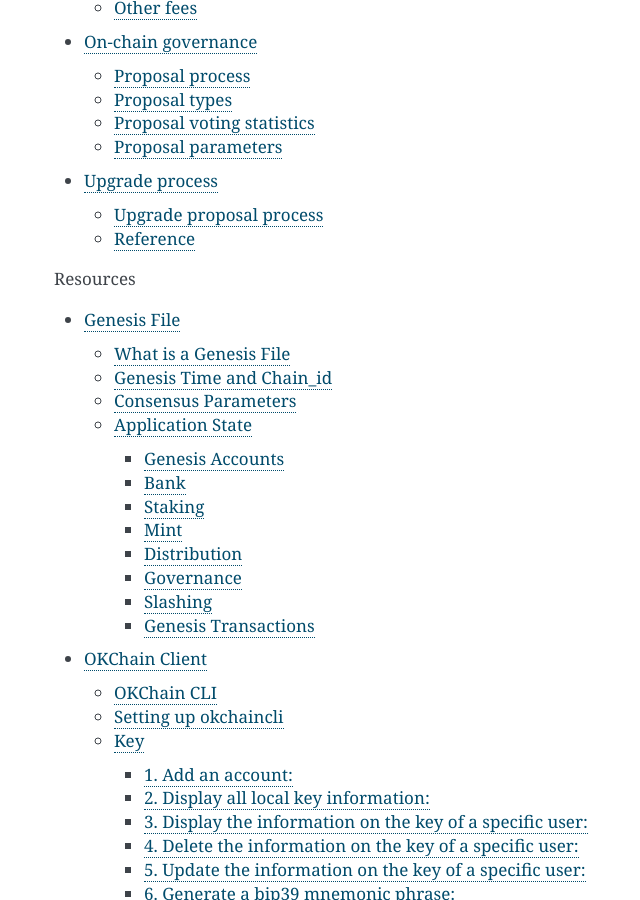
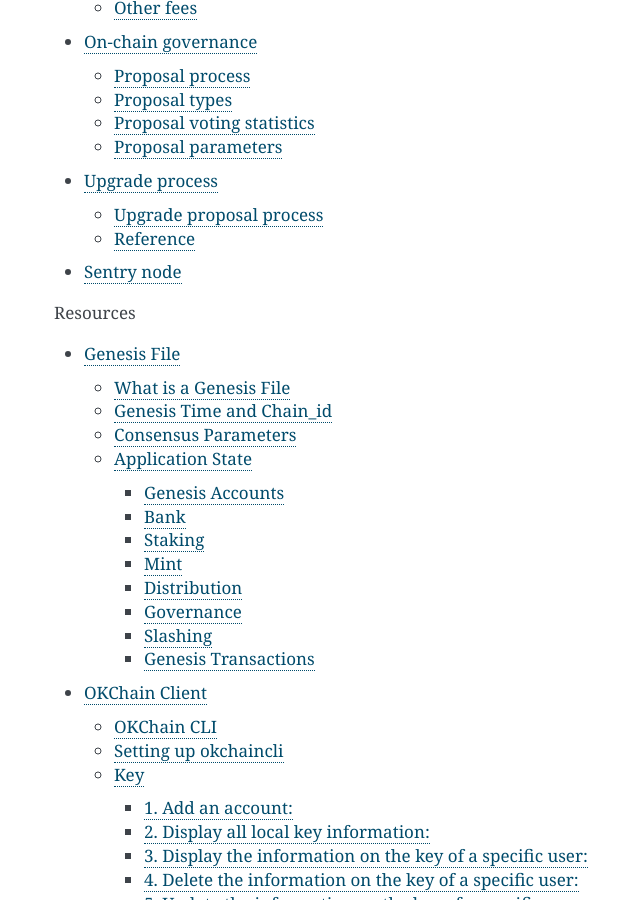
Before and after one commit to okblockchainlab/devdocs, a Sphinx documentation site: the page built from docs/index.rst, in a window 1280 px wide and 900 px high, scrolled down 4769 px. Shown: the whole window, without its empty margins (366-1006 px from the left). Built offline with Sphinx 7.4.7, drawn with Linux system fonts in a browser that asks for light colours; pages that are not in the unit, such as notebooks, are missing from menus.

Commit message:
add sentry-nodes

```diff
--- a/docs/index.rst
+++ b/docs/index.rst
@@ -102,6 +102,7 @@
    concepts/gov
    concepts/periodic_auction
    concepts/upgrade-concept
+   concepts/sentry-nodes
 
 
 .. toctree::
```
